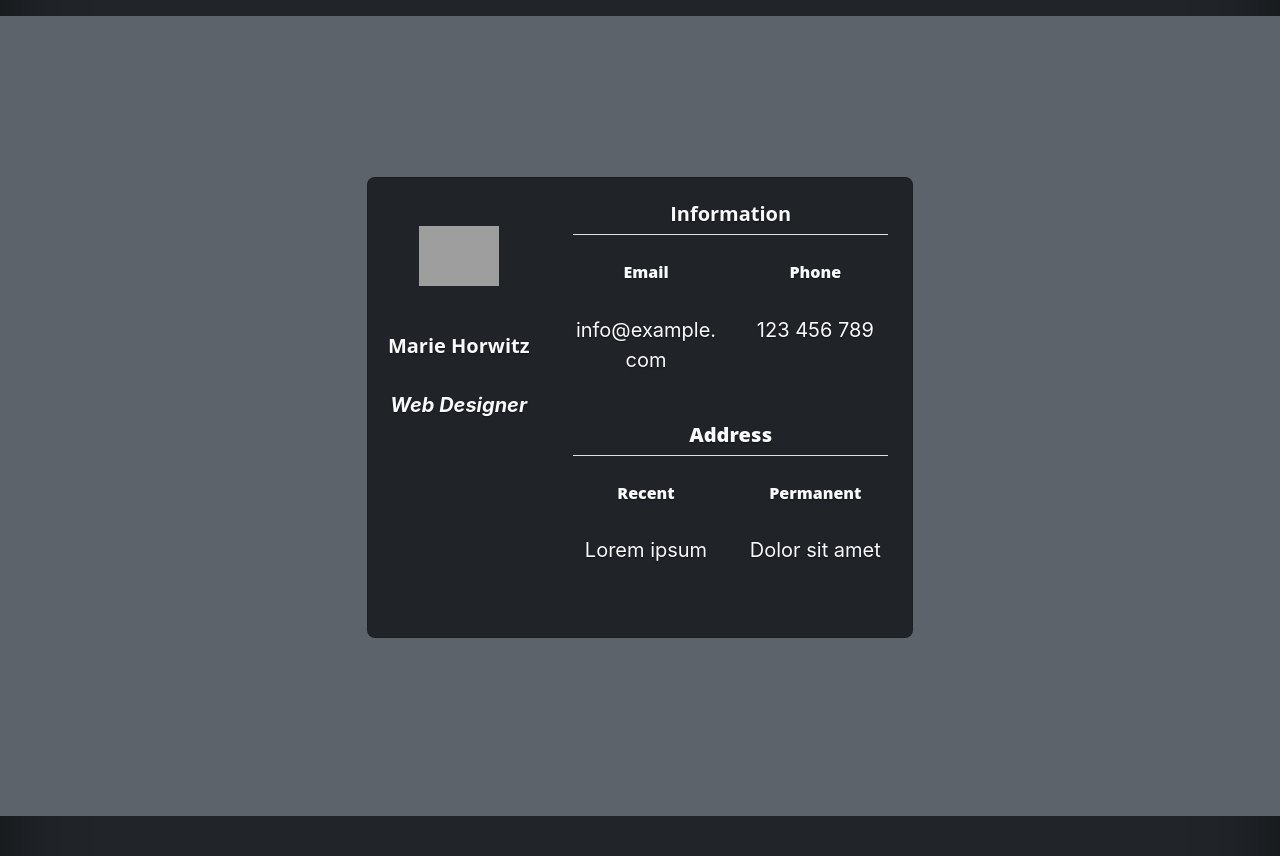
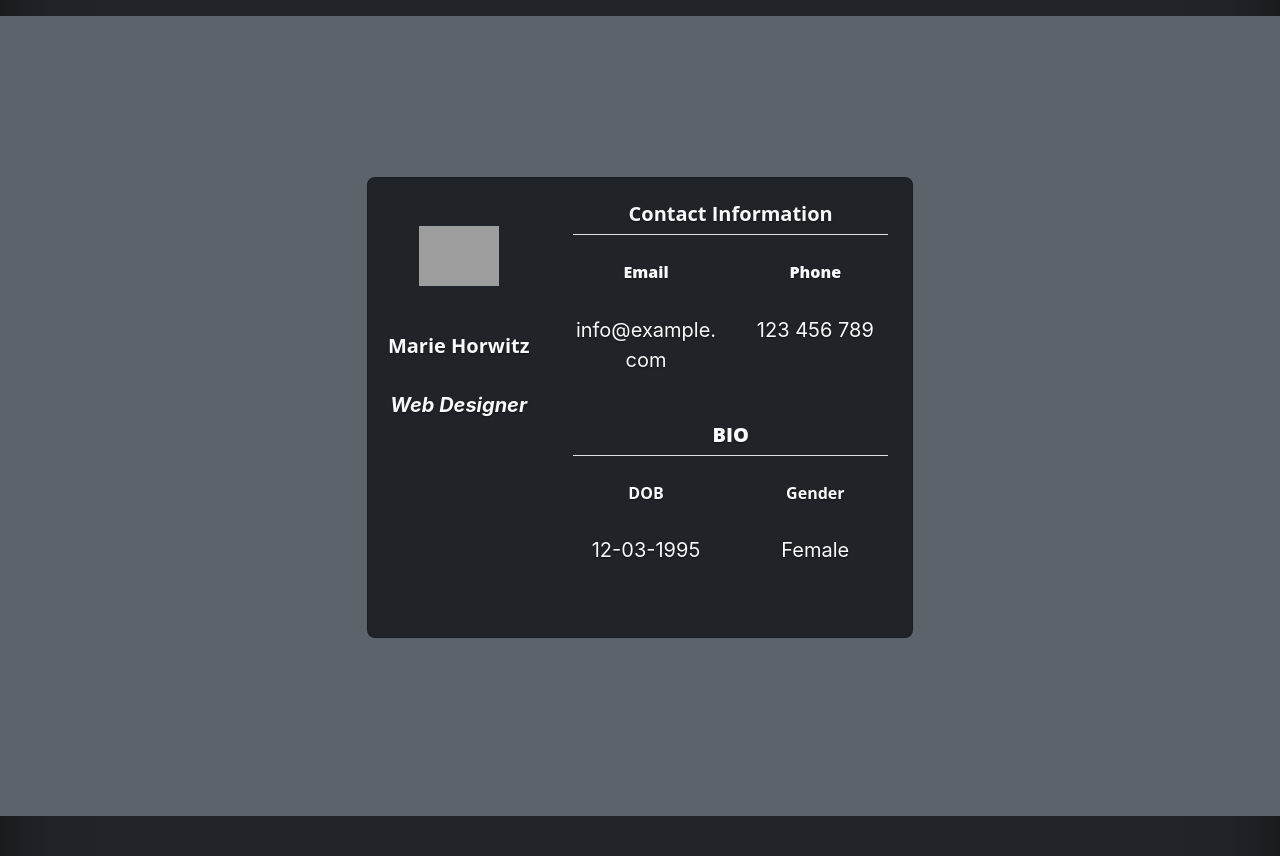
Before and after one commit to choyon001/lonelybot, a Flask app: page /profile in a window 1280 px wide. Shown: the part 112-968 px from the top of the page. Run offline with Flask 3, Linux system fonts and the light colour scheme; some libraries are stand-ins or nearby versions; grey boxes are pictures that could not be loaded.

Commit message:
db folder uploaded

```diff
--- a/app.py
+++ b/app.py
@@ -2,6 +2,7 @@ from flask import Flask, render_template,request,session,redirect,flash,url_for
 from flask_sqlalchemy import SQLAlchemy
 from datetime import  datetime
 import json
+import math
 local_server = True
 with open("templates/config.json","r") as c:
     params = json.load(c)['params']
@@ -78,6 +79,8 @@ def main():
 def newsfeed():
     posts = Newsfeed.query.filter_by().all()[0:params['no_of_blogs']]
     return render_template('newsfeed.html',params=params,newsfeed=newsfeed,posts=posts)
+
+
 @app.route('/profile')
 def profile():
     return render_template('profile.html',params=params)
--- a/templates/config.json
+++ b/templates/config.json
@@ -6,6 +6,6 @@
     "site_name": "Lonely bot",
     "admin_user": "choyon@gmail.com",
     "admin_pass": "ghaurabin",
-    "no_of_blogs": 5
+    "no_of_blogs": 12
   }
 }
--- a/templates/newsfeed.html
+++ b/templates/newsfeed.html
@@ -15,7 +15,7 @@
         </div>
         <div class="pb-1">
             <form action="{{ newsfeed.href }} ">
-                <button type="submit" class="btn btn-info"  formtarget="_blank">Click me</button>
+                <button type="submit" class="btn btn-info"  formtarget="_blank">Learn More</button>
             </form>
 
             <hr>
@@ -25,6 +25,8 @@
     </div>
 
 {% endfor %}
-    <button type="submit" class="btn btn-secondary" >Load More</button>
+     <form action="{{ newsfeed.href }} ">
+        <button type="submit" class="btn btn-secondary" href="/more">Load More</button>
+     </form>
 </div>
 {% endblock %}
--- a/templates/profile.html
+++ b/templates/profile.html
@@ -17,7 +17,7 @@
             </div>
             <div class="col-md-8">
               <div class="card-body p-4">
-                <h5 class="text-light fw-bold">Information</h5>
+                <h5 class="text-light fw-bold">Contact Information</h5>
                 <hr class="mt-0 mb-4">
                 <div class="row pt-1">
                   <div class="col-6 mb-3">
@@ -29,16 +29,16 @@
                     <p class="text-light">123 456 789</p>
                   </div>
                 </div>
-                <h5 class="text-light">Address</h5>
+                <h5 class="text-light">BIO</h5>
                 <hr class="mt-0 mb-4">
                 <div class="row pt-1">
                   <div class="col-6 mb-3">
-                    <h6 class="text-light">Recent</h6>
-                    <p class="text-light">Lorem ipsum</p>
+                    <h6 class="text-light fw-bold">DOB</h6>
+                    <p class="text-light">12-03-1995</p>
                   </div>
                   <div class="col-6 mb-3">
-                    <h6 class="text-light ">Permanent</h6>
-                    <p class="text-light">Dolor sit amet</p>
+                    <h6 class="text-light fw-bold">Gender</h6>
+                    <p class="text-light">Female</p>
                   </div>
                 </div>
               </div>
```
Also changed, not shown: 9 other files.
